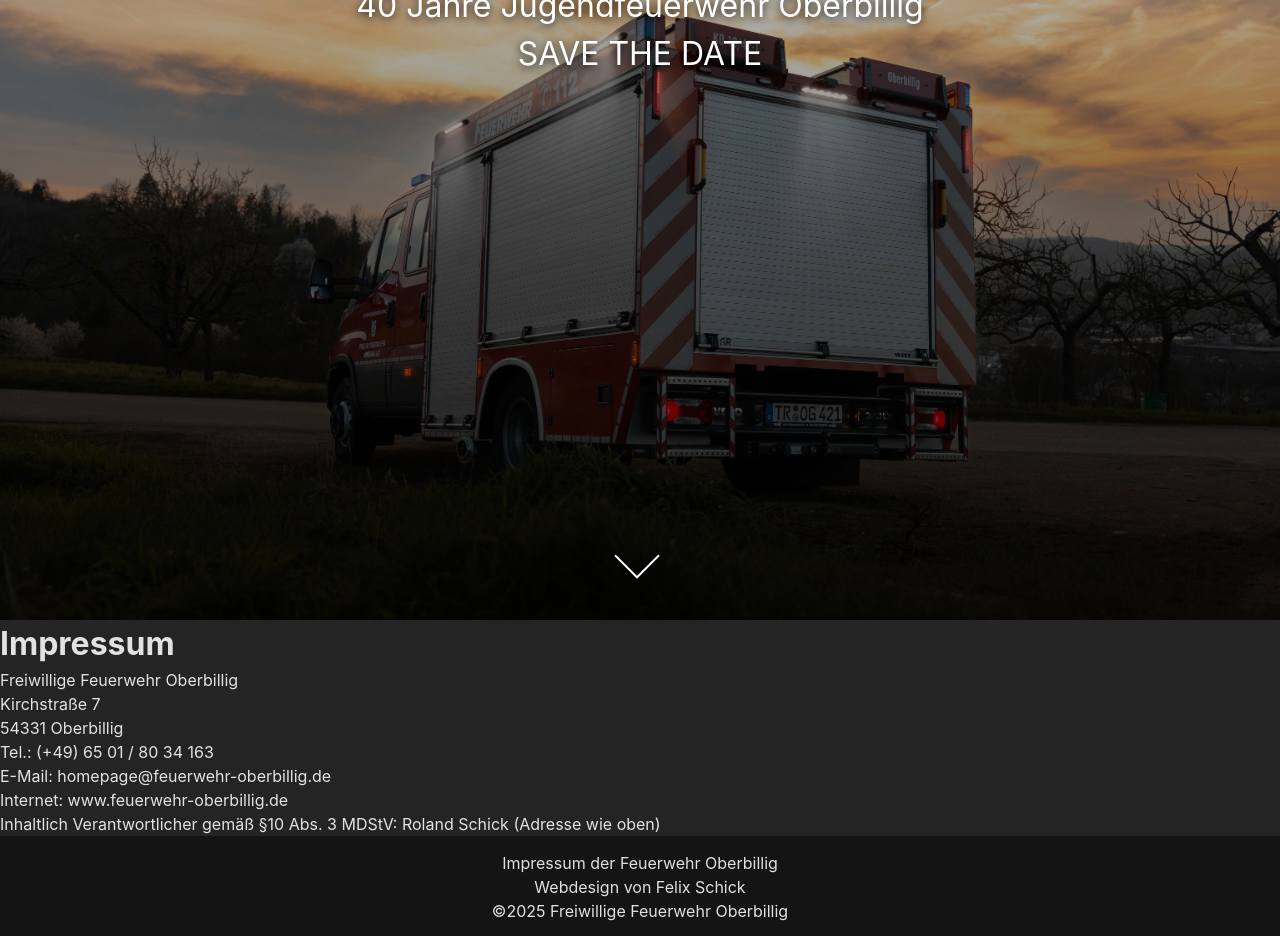
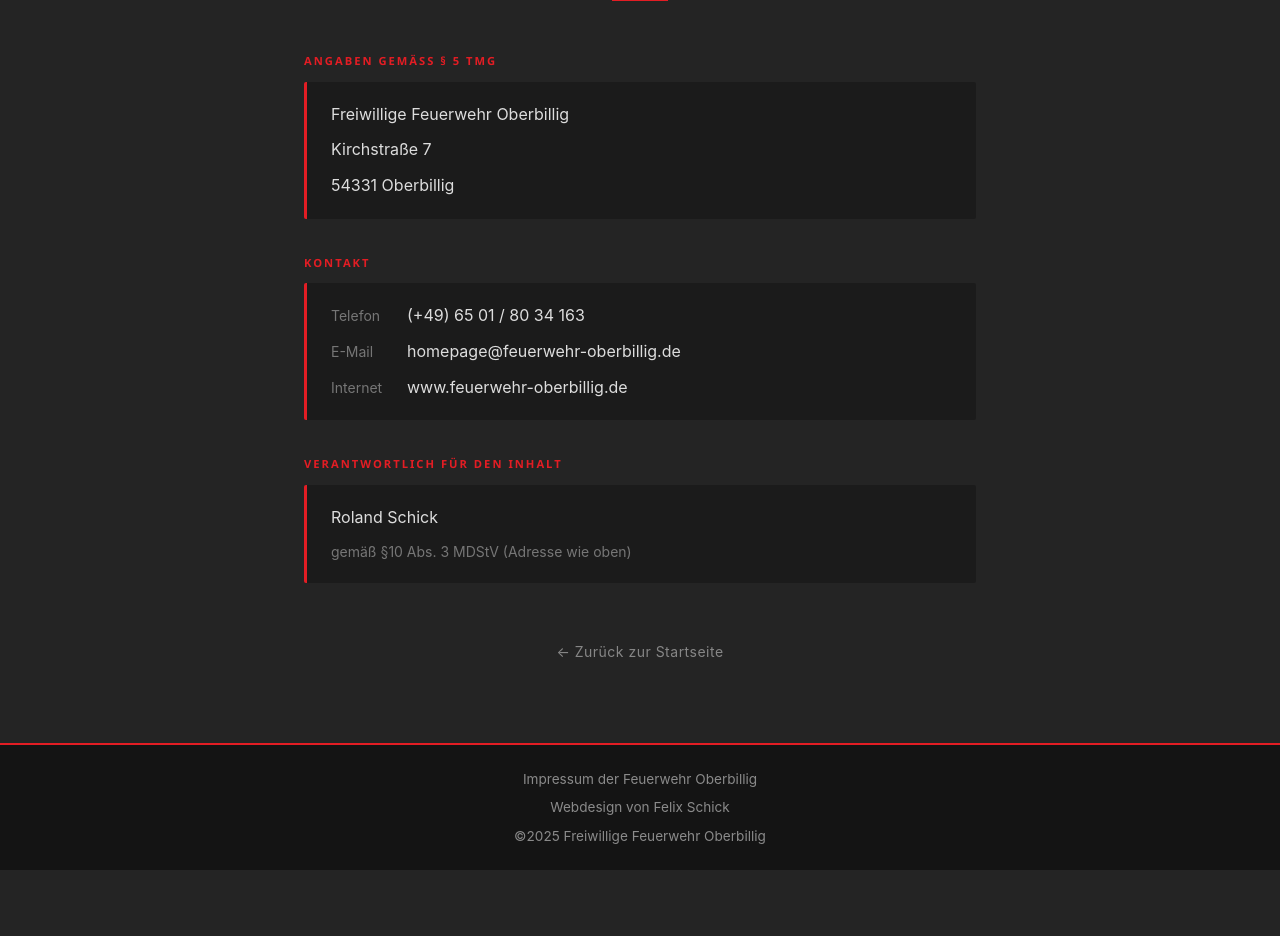
Before and after one commit to FelixSchick/FFW-OG, a React (Vite) app: page /impressum in a window 1280 px wide. Shown: the part 180-1116 px from the top of the page. After the commit the page ends 1050 px from the top, so only its background shows below. Built offline with nearby package versions, Linux system fonts and the light colour scheme.

Commit message:
fix: /impressum redirect feat: improve overall design

```diff
--- a/src/App.tsx
+++ b/src/App.tsx
@@ -1,21 +1,23 @@
 import "./App.css";
 
-import Hero from "./components/Hero";
-import OneHundertHero from "./components/special/100Hero";
 import NavBar from "./components/NavBar";
-import { Routes, Route } from "react-router-dom";
+import { Routes, Route, useLocation } from "react-router-dom";
 import Home from "./pages/Home";
 import Impressum from "./pages/Impressum";
 import Footer from "./components/Footer";
+import Hero from "./components/Hero";
 
 function App() {
+  const location = useLocation();
+  const isHome = location.pathname === "/";
+
   return (
     <>
       <div className="App">
         <NavBar />
-        <OneHundertHero />
+        {isHome && <Hero />}
       </div>
-      <div className="content" id="contentScroll">
+      <div className="content" id="contentScroll">‚
         <Routes>
           <Route path="/" element={<Home />} />
           <Route path="/impressum" element={<Impressum />} />
--- a/src/components/Footer.css
+++ b/src/components/Footer.css
@@ -1,16 +1,28 @@
 .footer-container {
-    width: 100%;
-    height: 100px;
-    background-color: #141414;
-    padding-top: 15px;
+  width: 100%;
+  background-color: #141414;
+  border-top: 2px solid rgb(227, 29, 36);
+  padding: 24px 16px;
+  display: flex;
+  flex-direction: column;
+  align-items: center;
+  gap: 8px;
 }
 
 .footer-container p {
-    text-align: center;
+  text-align: center;
+  color: rgba(255, 255, 255, 0.5);
+  font-size: 0.85rem;
 }
 
 .footer-container a {
-    text-decoration: none;
-    color: #ffffffde;
-    cursor: help;
+  text-decoration: none;
+  color: rgba(255, 255, 255, 0.5);
+  cursor: pointer;
+  transition: color 0.2s ease;
+  font-size: 0.85rem;
 }
+
+.footer-container a:hover {
+  color: rgb(227, 29, 36);
+}
--- a/src/components/NavBar.tsx
+++ b/src/components/NavBar.tsx
@@ -1,7 +1,7 @@
 import "./NavBar.css";
 import { useState, useEffect } from "react";
 import { scroller } from "react-scroll/modules";
-import { Link as RouterLink, useNavigate } from "react-router-dom";
+import { Link as RouterLink, useNavigate, useLocation } from "react-router-dom";
 
 import fwLogoImg from "../assets/fw-og-logo.png";
 
@@ -9,6 +9,8 @@ function NavBar() {
   const [open, setOpen] = useState(false);
   const [checked, setChecked] = useState(false);
   let navigate = useNavigate();
+  const location = useLocation();
+  const isHome = location.pathname === "/";
 
   function refreshPage() {
     window.location.reload();
@@ -43,7 +45,7 @@ function NavBar() {
 
   return (
     <div>
-      <nav className={`navbar ${show ? "navbar--visible" : "navbar--hidden"}`}>
+      <nav className={`navbar ${(show || !isHome) ? "navbar--visible" : "navbar--hidden"}`}>
         <div className="logo">
           <RouterLink to="/">
             <img src={fwLogoImg} alt="Logo der Freiwilligen Feuerwehr Oberbillig" />
--- a/src/components/special/100Hero.css
+++ b/src/components/special/100Hero.css
@@ -6,12 +6,18 @@
 
   background-image: linear-gradient(rgba(0, 0, 0, 0.2), rgba(0, 0, 0, 0.7)), url(../../assets/hero.jpg);
 
+
+
   background-position: center;
   background-repeat: no-repeat;
   background-size: cover;
   position: relative;
 
   z-index: 1
+}
+
+.hero-date {
+  padding-top: 20px;
 }
 
 .hero-text {
@@ -121,7 +127,7 @@
 
 
 
-@media all and (max-width: 1000px) {
+@media all and (max-width: 100‚0px) {
     .hero-image {
       height: 100vh;
       background-image: linear-gradient(rgba(0, 0, 0, 0.2), rgba(0, 0, 0, 0.5)), url(../../assets/hero-vertical.jpg);
@@ -130,6 +136,6 @@
 
 @media (max-width: 768px) {
     .hero-date {
-        padding-top: 400px;
+        padding-top: 70px;
     }
 }
--- a/src/components/special/100Hero.tsx
+++ b/src/components/special/100Hero.tsx
@@ -1,12 +1,9 @@
 import "./100Hero.css";
 
-import { scroller } from "react-scroll/modules";
-import { useNavigate } from "react-router-dom";
 import { Link } from "react-scroll";
 import DateRevealFlip from "./DateRevealFlip";
 
 function Hero() {
-  let navigate = useNavigate();
 
 
   return (
--- a/src/main.tsx
+++ b/src/main.tsx
@@ -3,7 +3,6 @@ import ReactDOM from "react-dom/client";
 import App from "./App.tsx";
 import "./index.css";
 import { BrowserRouter } from "react-router-dom";
-import Snowfall from 'react-snowfall';
 
 ReactDOM.createRoot(document.getElementById("root")!).render(
   <React.StrictMode>
--- /dev/null
+++ b/src/pages/Impressum.css
@@ -0,0 +1,97 @@
+.impressum-page {
+  min-height: calc(100vh - 100px);
+  padding: 80px 24px 80px;
+  max-width: 720px;
+  margin: 0 auto;
+}
+
+.impressum-banner {
+  margin-bottom: 52px;
+  text-align: center;
+}
+
+.impressum-banner h1 {
+  font-size: 2.5rem;
+  font-weight: 700;
+  letter-spacing: 3px;
+  text-transform: uppercase;
+  color: #fff;
+  font-family: 'Segoe UI', Tahoma, Geneva, Verdana, sans-serif;
+}
+
+.impressum-accent-line {
+  width: 56px;
+  height: 3px;
+  background-color: rgb(227, 29, 36);
+  margin: 14px auto 0;
+}
+
+.impressum-body {
+  display: flex;
+  flex-direction: column;
+  gap: 36px;
+}
+
+.impressum-section h2 {
+  font-size: 0.7rem;
+  text-transform: uppercase;
+  letter-spacing: 2px;
+  color: rgb(227, 29, 36);
+  font-family: 'Segoe UI', Tahoma, Geneva, Verdana, sans-serif;
+  margin-bottom: 12px;
+}
+
+.impressum-card {
+  background-color: #1b1b1b;
+  border-left: 3px solid rgb(227, 29, 36);
+  border-radius: 2px;
+  padding: 20px 24px;
+  display: flex;
+  flex-direction: column;
+  gap: 10px;
+}
+
+.impressum-card p {
+  color: rgba(255, 255, 255, 0.85);
+  font-size: 1rem;
+  line-height: 1.6;
+}
+
+.impressum-card a {
+  color: rgba(255, 255, 255, 0.85);
+  text-decoration: none;
+  transition: color 0.2s ease;
+}
+
+.impressum-card a:hover {
+  color: rgb(227, 29, 36);
+}
+
+.impressum-label {
+  display: inline-block;
+  min-width: 76px;
+  color: rgba(255, 255, 255, 0.4);
+  font-size: 0.875rem;
+}
+
+.impressum-note {
+  color: rgba(255, 255, 255, 0.4) !important;
+  font-size: 0.875rem !important;
+}
+
+.impressum-back {
+  margin-top: 56px;
+  text-align: center;
+}
+
+.impressum-back a {
+  color: rgba(255, 255, 255, 0.45);
+  text-decoration: none;
+  font-size: 0.875rem;
+  letter-spacing: 0.5px;
+  transition: color 0.2s ease;
+}
+
+.impressum-back a:hover {
+  color: rgb(227, 29, 36);
+}
--- a/src/pages/Impressum.tsx
+++ b/src/pages/Impressum.tsx
@@ -1,22 +1,64 @@
+import "./Impressum.css";
+import { Link } from "react-router-dom";
+
 function Impressum() {
   return (
-    <div>
-      <h1>Impressum</h1>
-      <p>
-        Freiwillige Feuerwehr Oberbillig <br />
-        Kirchstraße 7<br />
-        54331 Oberbillig
-        <br />
-        Tel.: (+49) 65 01 / 80 34 163
-        <br />
-        E-Mail: homepage@feuerwehr-oberbillig.de
-        <br />
-        Internet: www.feuerwehr-oberbillig.de
-        <br />
-        Inhaltlich Verantwortlicher gemäß §10 Abs. 3 MDStV: Roland Schick
-        (Adresse wie oben)
-      </p>
+    <div className="impressum-page">
+      <div className="impressum-banner">
+        <h1>Impressum</h1>
+        <div className="impressum-accent-line" />
+      </div>
+
+      <div className="impressum-body">
+        <section className="impressum-section">
+          <h2>Angaben gemäß § 5 TMG</h2>
+          <div className="impressum-card">
+            <p>Freiwillige Feuerwehr Oberbillig</p>
+            <p>Kirchstraße 7</p>
+            <p>54331 Oberbillig</p>
+          </div>
+        </section>
+
+        <section className="impressum-section">
+          <h2>Kontakt</h2>
+          <div className="impressum-card">
+            <p>
+              <span className="impressum-label">Telefon</span>
+              <a href="tel:+4965018034163">(+49) 65 01 / 80 34 163</a>
+            </p>
+            <p>
+              <span className="impressum-label">E-Mail</span>
+              <a href="mailto:homepage@feuerwehr-oberbillig.de">
+                homepage@feuerwehr-oberbillig.de
+              </a>
+            </p>
+            <p>
+              <span className="impressum-label">Internet</span>
+              <a
+                href="https://www.feuerwehr-oberbillig.de"
+                target="_blank"
+                rel="noreferrer"
+              >
+                www.feuerwehr-oberbillig.de
+              </a>
+            </p>
+          </div>
+        </section>
+
+        <section className="impressum-section">
+          <h2>Verantwortlich für den Inhalt</h2>
+          <div className="impressum-card">
+            <p>Roland Schick</p>
+            <p className="impressum-note">gemäß §10 Abs. 3 MDStV (Adresse wie oben)</p>
+          </div>
+        </section>
+      </div>
+
+      <div className="impressum-back">
+        <Link to="/">← Zurück zur Startseite</Link>
+      </div>
     </div>
   );
 }
+
 export default Impressum;
```
Also changed, not shown: 2 other files (tests, documents, lock files or other folders).
